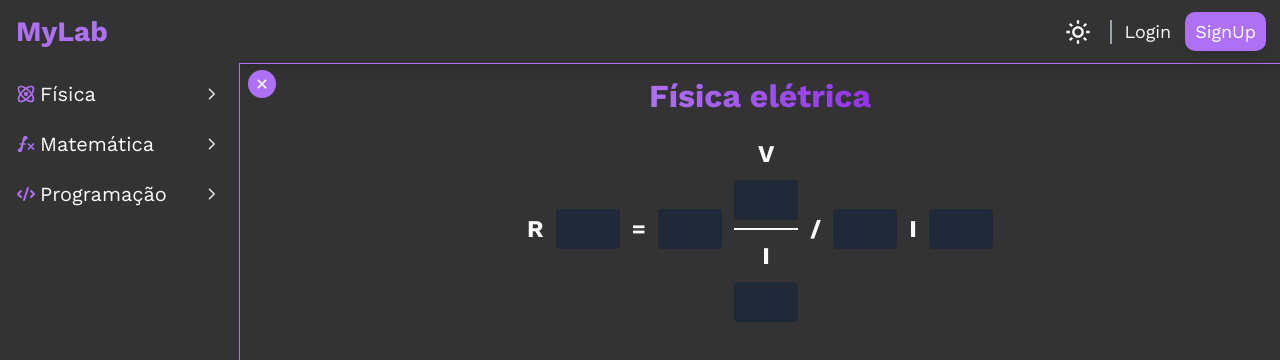
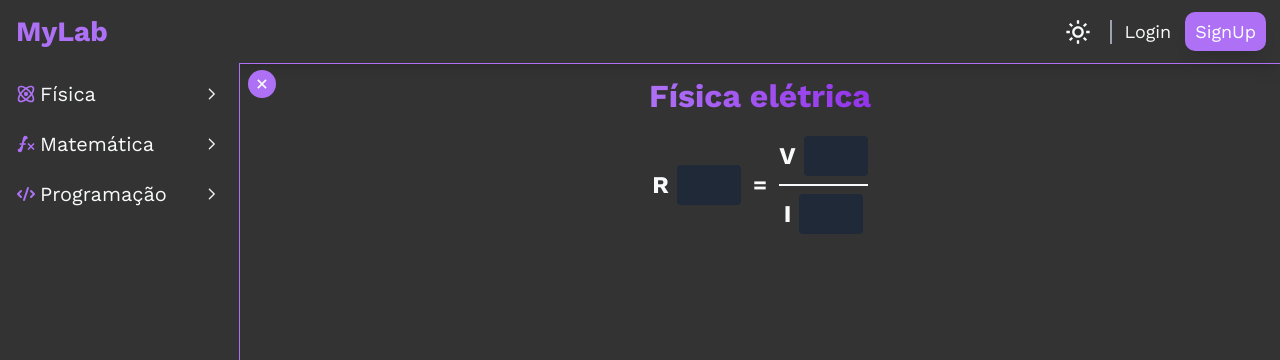
Before and after one commit to EnzoSylvestrin/MyLab, a Next.js app: page /eletrica in a window 1280 px wide. Shown: the top 360 px of the page. Built offline with nearby package versions, Linux system fonts and the light colour scheme.

Commit message:
Criando storie do componente formula e adicionando elementos com mais de uma letra

```diff
--- a/src/Components/Formula/Formula.tsx
+++ b/src/Components/Formula/Formula.tsx
@@ -15,21 +15,30 @@ export const Formula = ({ formula } : FormulaProps) => {
         let resultElement = [];
 
         for (let i = 0; i < formula.length; i++) {
-            if (formula[i + 1] == '/') {
+            let distance = 0;
+            for (let j = i; j < formula.length; j++) {
+                if (Operators.includes(formula[j])) {
+                    distance = Math.abs(i - j);
+                    break;
+                }
+            }
+            if (formula[i + distance] == '/') {
                 resultElement.push(
                     <div className="flex flex-col gap-2 justify-center items-center">
-                        {makeElement(formula[i], false)}
+                        {makeElement(formula.substring(i, i + distance), false, i)}
                         <div className="h-[2px] w-full bg-slate-800 dark:bg-gray-50" />
-                        {makeElement(formula[i + 2], false)}
+                        {makeElement(formula[i + distance + 1], false, i + distance + 1)}
                     </div>
                 )
+                i += 1 + distance;
             }
             else {
-                if (Operators.includes(formula)) {
-                    resultElement.push(makeElement(formula[i], true))
+                if (Operators.includes(formula[i])) {
+                    resultElement.push(makeElement(formula[i], true, i))
                 }
                 else {
-                    resultElement.push(makeElement(formula[i], false))
+                    resultElement.push(makeElement(formula.substring(i, i + distance), false, i))
+                    distance > 1 ? i += distance - 1 : '';
                 }
             }
         }
@@ -37,18 +46,26 @@ export const Formula = ({ formula } : FormulaProps) => {
         return resultElement;
     }
 
-    const makeElement = (text: string, operator: boolean) => {
+    const makeElement = (text: string, operator: boolean, id: number) => {
         if (operator) {
-            return <Heading size="sm">{text}</Heading>
+            return <>{WriteElement(text)}</>
         }
         else {
-            return <>
-                <Heading size="sm">{text}</Heading>
-                <Input.Root>
-                    <Input.Input type={'text'} />
-                </Input.Root>
-            </>
+            return (
+                <div className="flex items-center gap-2 justify-center" key={id}>
+                    {WriteElement(text)}
+                    <Input.Root>
+                        <Input.Input type={'text'} />
+                    </Input.Root>
+                </div>
+            )
         }
+    }
+
+    const WriteElement = (text: string) => {
+        return text.length == 1
+        ? <Heading size="sm">{text}</Heading>
+        : <Heading size="sm">{text[0]}<sub>{text.substring(1)}</sub></Heading>
     }
 
     const resultFormula = MakeFormula(formula);
```
Also changed, not shown: 1 other file (tests, documents, lock files or other folders).
